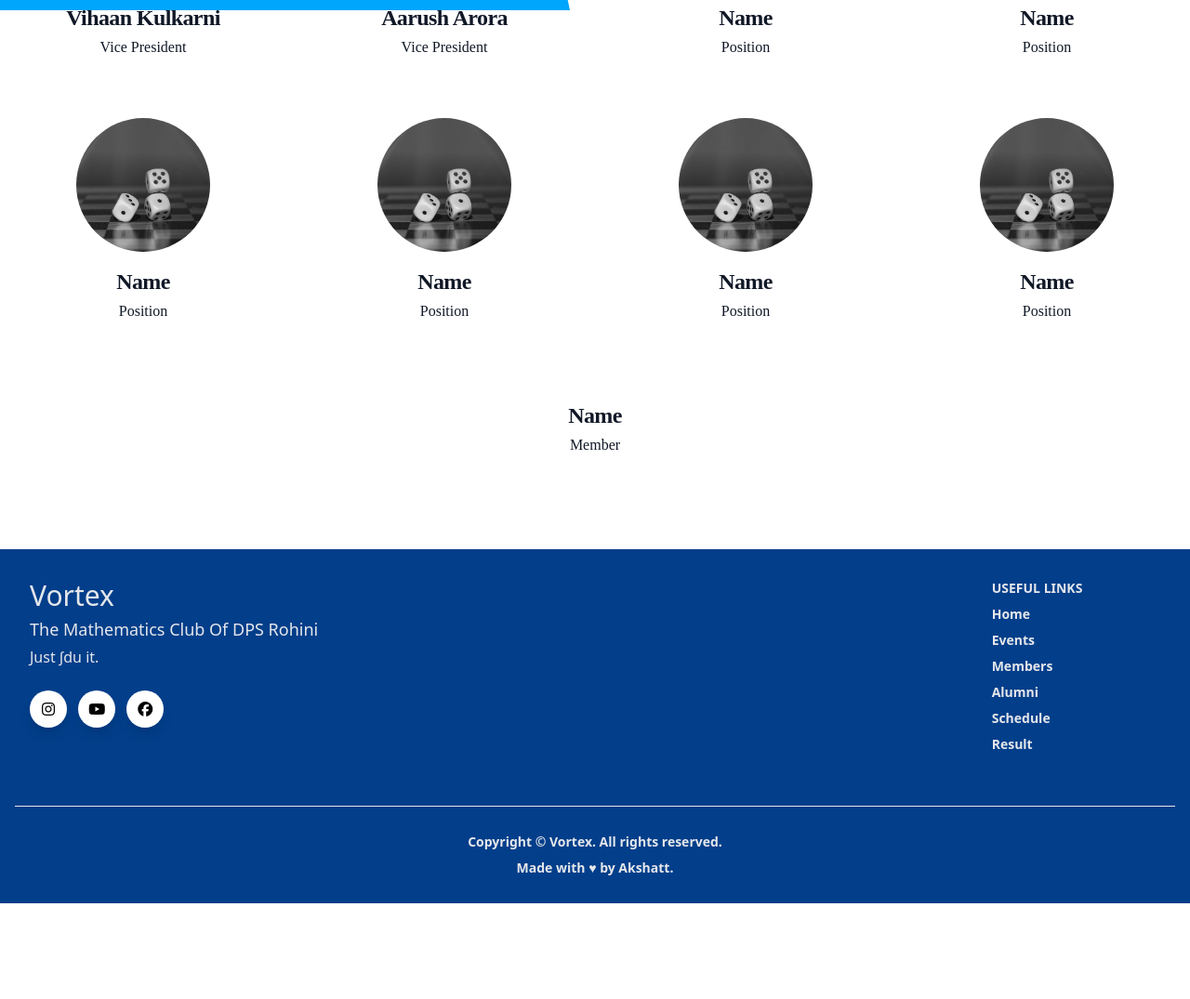
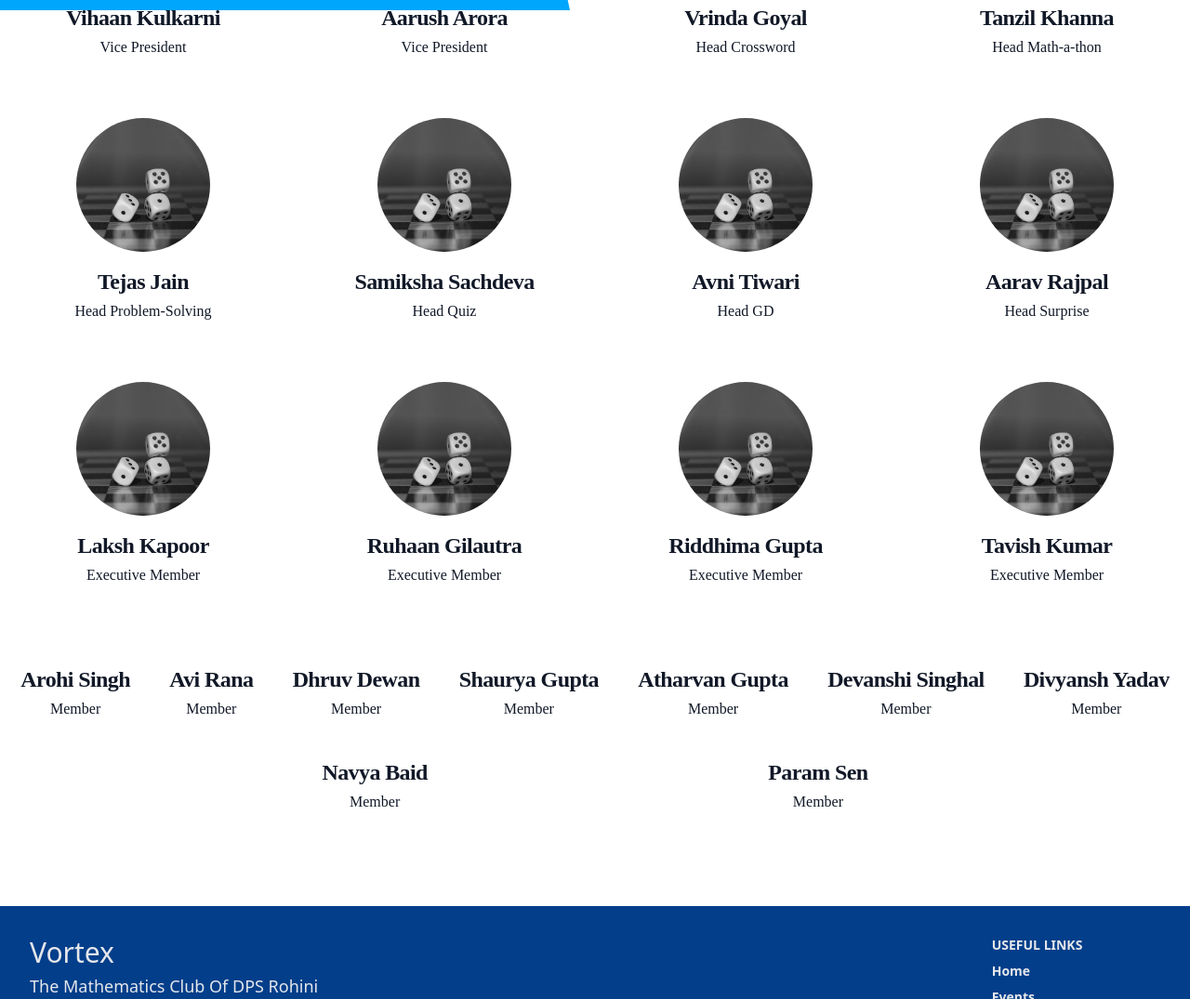
Before and after one commit to akshattdahiya/Vortex2024, a website: page docs/members.html in a window 1280 px wide. Shown: the part 789-1864 px from the top of the page at 93% size. Before the commit the page ends 1761 px from the top, so only its background shows below. Drawn offline with Linux system fonts and the light colour scheme.

Commit message:
updated members

```diff
--- a/docs/members.html
+++ b/docs/members.html
@@ -109,55 +109,130 @@
                         <div class="text-center text-gray-900 dark:text-gray-200">
                             <img class="mx-auto mb-4 w-36 h-36 rounded-full" src="images/random_image.jpg" alt="">
                             <h3 class="mb-1 text-2xl font-bold tracking-tight text-gray-900 dark:text-white">
-                                Name
+                                Vrinda Goyal
                             </h3>
-                            <p class="font-normal">Position</p>
+                            <p class="font-normal">Head Crossword</p>
                         </div>
                         <div class="text-center text-gray-900 dark:text-gray-200">
                             <img class="mx-auto mb-4 w-36 h-36 rounded-full" src="images/random_image.jpg" alt="">
                             <h3 class="mb-1 text-2xl font-bold tracking-tight text-gray-900 dark:text-white">
-                                Name
+                                Tanzil Khanna
                             </h3>
-                            <p class="font-normal">Position</p>
+                            <p class="font-normal">Head Math-a-thon</p>
                         </div>
                         <div class="text-center text-gray-900 dark:text-gray-200">
                             <img class="mx-auto mb-4 w-36 h-36 rounded-full" src="images/random_image.jpg" alt="">
                             <h3 class="mb-1 text-2xl font-bold tracking-tight text-gray-900 dark:text-white">
-                                Name
+                                Tejas Jain
                             </h3>
-                            <p class="font-normal">Position</p>
+                            <p class="font-normal">Head Problem-Solving</p>
                         </div>
                         <div class="text-center text-gray-900 dark:text-gray-200">
                             <img class="mx-auto mb-4 w-36 h-36 rounded-full" src="images/random_image.jpg" alt="">
                             <h3 class="mb-1 text-2xl font-bold tracking-tight text-gray-900 dark:text-white">
-                                Name
+                                Samiksha Sachdeva
                             </h3>
-                            <p class="font-normal">Position</p>
+                            <p class="font-normal">Head Quiz</p>
                         </div>
                         <div class="text-center text-gray-900 dark:text-gray-200">
                             <img class="mx-auto mb-4 w-36 h-36 rounded-full" src="images/random_image.jpg" alt="">
                             <h3 class="mb-1 text-2xl font-bold tracking-tight text-gray-900 dark:text-white">
-                                Name
+                                Avni Tiwari
                             </h3>
-                            <p class="font-normal">Position</p>
+                            <p class="font-normal">Head GD</p>
                         </div>
                         <div class="text-center text-gray-900 dark:text-gray-200">
                             <img class="mx-auto mb-4 w-36 h-36 rounded-full" src="images/random_image.jpg" alt="">
                             <h3 class="mb-1 text-2xl font-bold tracking-tight text-gray-900 dark:text-white">
-                                Name
+                                Aarav Rajpal
                             </h3>
-                            <p class="font-normal">Position</p>
+                            <p class="font-normal">Head Surprise</p>
+                        </div>
+                        <div class="text-center text-gray-900 dark:text-gray-200">
+                            <img class="mx-auto mb-4 w-36 h-36 rounded-full" src="images/random_image.jpg" alt="">
+                            <h3 class="mb-1 text-2xl font-bold tracking-tight text-gray-900 dark:text-white">
+                                Laksh Kapoor
+                            </h3>
+                            <p class="font-normal">Executive Member</p>
+                        </div>
+                        <div class="text-center text-gray-900 dark:text-gray-200">
+                            <img class="mx-auto mb-4 w-36 h-36 rounded-full" src="images/random_image.jpg" alt="">
+                            <h3 class="mb-1 text-2xl font-bold tracking-tight text-gray-900 dark:text-white">
+                                Ruhaan Gilautra
+                            </h3>
+                            <p class="font-normal">Executive Member</p>
+                        </div>
+                        <div class="text-center text-gray-900 dark:text-gray-200">
+                            <img class="mx-auto mb-4 w-36 h-36 rounded-full" src="images/random_image.jpg" alt="">
+                            <h3 class="mb-1 text-2xl font-bold tracking-tight text-gray-900 dark:text-white">
+                                Riddhima Gupta
+                            </h3>
+                            <p class="font-normal">Executive Member</p>
+                        </div>
+                        <div class="text-center text-gray-900 dark:text-gray-200">
+                            <img class="mx-auto mb-4 w-36 h-36 rounded-full" src="images/random_image.jpg" alt="">
+                            <h3 class="mb-1 text-2xl font-bold tracking-tight text-gray-900 dark:text-white">
+                                Tavish Kumar
+                            </h3>
+                            <p class="font-normal">Executive Member</p>
                         </div>
                 </div>
               </section>
               <div class="flex justify-evenly items-center mx-auto lg:mb-20 mb-5 flex-wrap">
                 <div class="text-center text-gray-900 dark:text-gray-200 my-5 mx-5">
-                  <h3 class="mb-1 text-2xl font-bold tracking-tight text-gray-900 dark:text-white">
-                    Name
-                  </h3>
-                  <p class="font-normal">Member</p>
+                    <h3 class="mb-1 text-2xl font-bold tracking-tight text-gray-900 dark:text-white">
+                        Arohi Singh
+                    </h3>
+                    <p class="font-normal">Member</p>
                 </div>
-
+                <div class="text-center text-gray-900 dark:text-gray-200 my-5 mx-5">
+                    <h3 class="mb-1 text-2xl font-bold tracking-tight text-gray-900 dark:text-white">
+                        Avi Rana
+                    </h3>
+                    <p class="font-normal">Member</p>
+                  </div>
+                  <div class="text-center text-gray-900 dark:text-gray-200 my-5 mx-5">
+                    <h3 class="mb-1 text-2xl font-bold tracking-tight text-gray-900 dark:text-white">
+                        Dhruv Dewan
+                    </h3>
+                    <p class="font-normal">Member</p>
+                  </div>
+                  <div class="text-center text-gray-900 dark:text-gray-200 my-5 mx-5">
+                    <h3 class="mb-1 text-2xl font-bold tracking-tight text-gray-900 dark:text-white">
+                        Shaurya Gupta
+                    </h3>
+                    <p class="font-normal">Member</p>
+                  </div>
+                  <div class="text-center text-gray-900 dark:text-gray-200 my-5 mx-5">
+                    <h3 class="mb-1 text-2xl font-bold tracking-tight text-gray-900 dark:text-white">
+                        Atharvan Gupta
+                    </h3>
+                    <p class="font-normal">Member</p>
+                  </div>
+                  <div class="text-center text-gray-900 dark:text-gray-200 my-5 mx-5">
+                    <h3 class="mb-1 text-2xl font-bold tracking-tight text-gray-900 dark:text-white">
+                        Devanshi Singhal
+                    </h3>
+                    <p class="font-normal">Member</p>
+                  </div>
+                  <div class="text-center text-gray-900 dark:text-gray-200 my-5 mx-5">
+                    <h3 class="mb-1 text-2xl font-bold tracking-tight text-gray-900 dark:text-white">
+                        Divyansh Yadav
+                    </h3>
+                    <p class="font-normal">Member</p>
+                  </div>
+                  <div class="text-center text-gray-900 dark:text-gray-200 my-5 mx-5">
+                    <h3 class="mb-1 text-2xl font-bold tracking-tight text-gray-900 dark:text-white">
+                        Navya Baid
+                    </h3>
+                    <p class="font-normal">Member</p>
+                  </div>
+                  <div class="text-center text-gray-900 dark:text-gray-200 my-5 mx-5">
+                    <h3 class="mb-1 text-2xl font-bold tracking-tight text-gray-900 dark:text-white">
+                        Param Sen
+                    </h3>
+                    <p class="font-normal">Member</p>
+                  </div>
 
               </div>
         </main>
```
